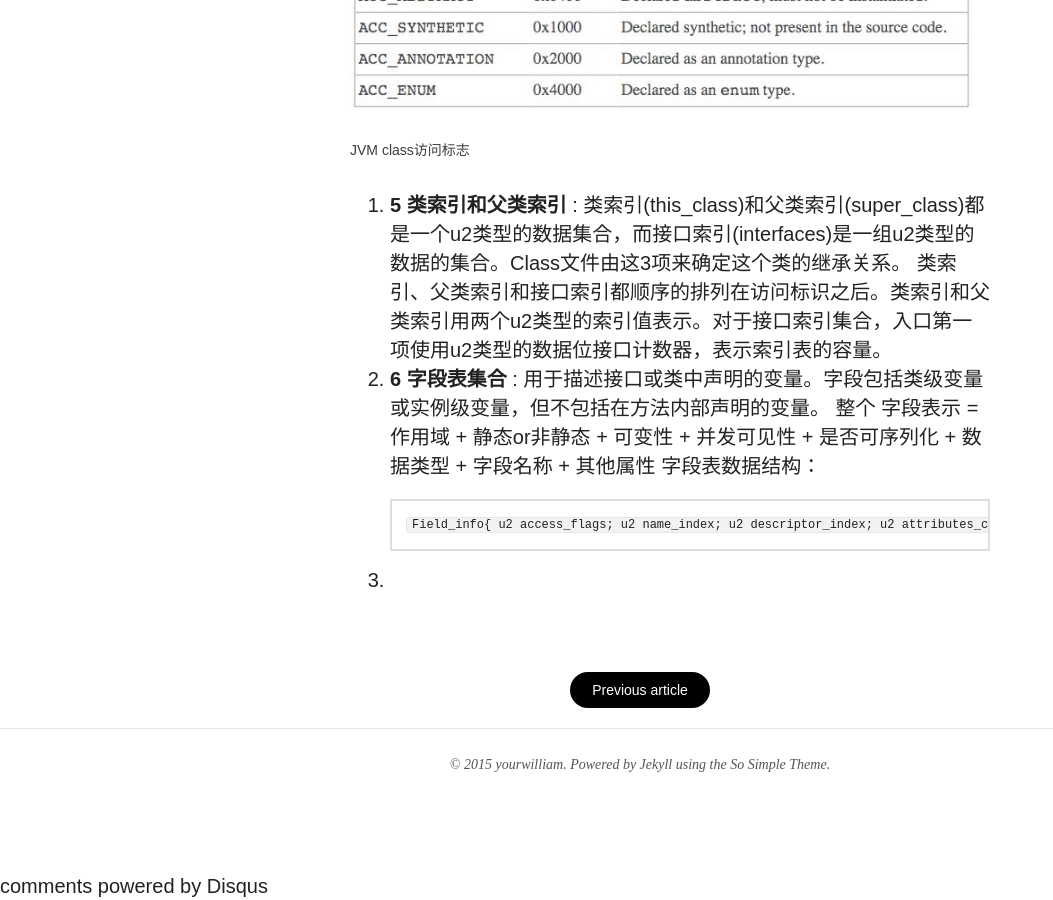
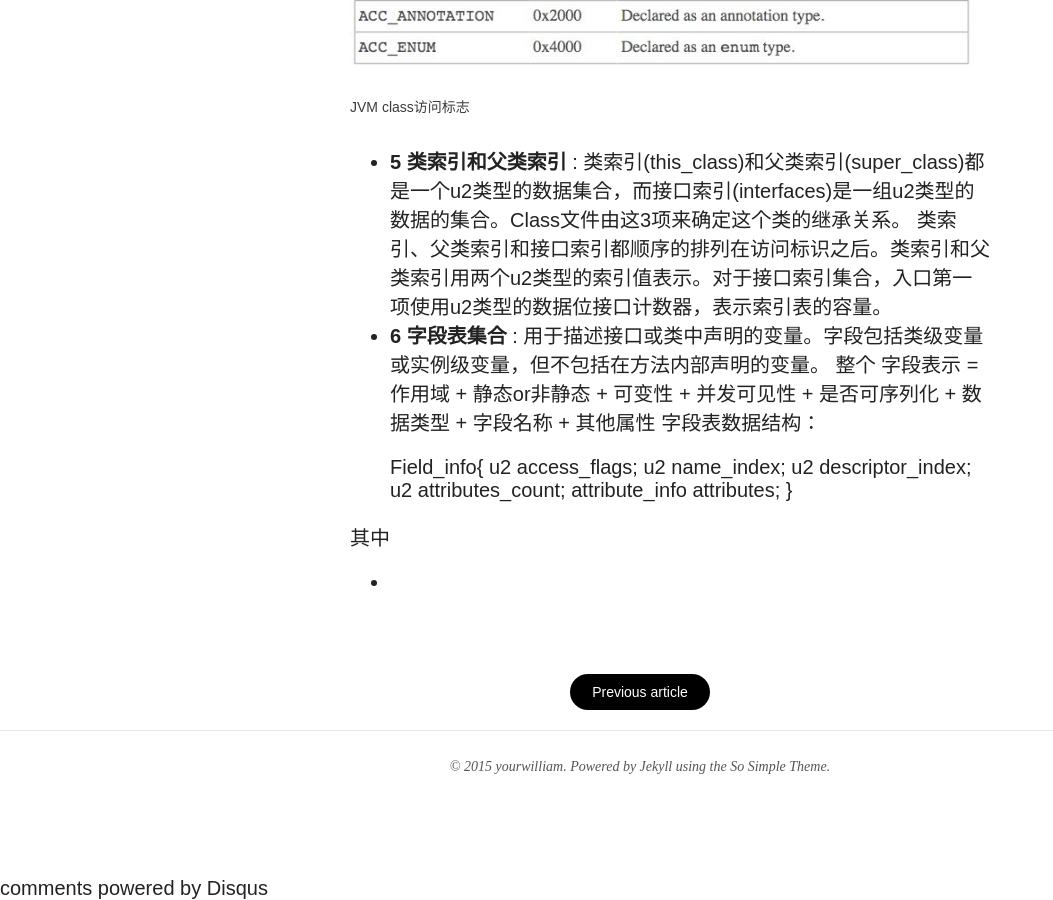
Before and after one commit to yourwilliam/william-blog, a Jekyll site: the page built from _posts/2015-01-06-jvm-analyse-class-file-structure.md, in a window 1280 px wide and 900 px high, scrolled down 3604 px. Shown: the whole window, without its empty margins (0-1053 px from the left). Built offline with Jekyll 4.4.1, drawn with Linux system fonts in a browser that asks for light colours; nearby versions of some CDN libraries; comment, search, counter and statistics services are not loaded; some of the changed lines change nothing that is shown.

Commit message:
update blog

```diff
--- a/_posts/2015-01-06-jvm-analyse-class-file-structure.md
+++ b/_posts/2015-01-06-jvm-analyse-class-file-structure.md
@@ -23,15 +23,15 @@ class文件格式：
      <a href="{{ site.url }}/images/blog2015/jvm_class_file_class_type.png"><img src="{{ site.url }}/images/blog2015/jvm_class_file_class_type.png"></a>
      <figcaption>JVM class 文件格式</figcaption>
 </figure>
-10
-1. Class文件是一组以8位字节为基础单位的二进制流，各个项目紧密严格按照顺序紧凑的排列在Class文件中，中间没有添加任何分隔符。
-2. Class文件格式只有两种数据类型：**无符号数和表**。无符号数属于基本数据类型，以u1、u2、u4、u8来代表1，2，4，8个字节的无符号数。无符号数可以用来描述数字、索引引用、数量值，或者按照UTF-8编码构成的字符串值。表是由多个无符号数或者其他表作为数据项构成的符合数据类型。所有表都习惯的以"_info"结尾。整个Class文件本质上就是一张表。
-3. **1 魔数** : **每个Class的头4个字节称为魔数**，它用于确定这个文件是否为一个能被虚拟机接受的Class文件。
-4. **Class文件的魔数： 0xCAFEBABE**
-5. **2 文件版本号** : 魔数后面的4个字节存储的是**Class文件的版本号**，第5和第6个字节是次版本号，第7和第8个字节是主版本号。
-6. **3 常量池** : 主次版本号之后的是**常量池入口**。常量池中的常量是不固定的，所以常量池的入口需要放置一项u2类型的数据，代表常量池容量计数值(constant_pool_count)
-7. 常量池中主要放置两大类常量：**字面量(Literal)和符号引用(Symbolic Reference)**，字面量代表文本字符串、被声明为final的常量值等。符号引用则属于编译原理方面的概念，主要包括：类和接口的全限定名、字段的名称和描述符、方法的名称和描述符。
-8. 常量池中得每一项常量都是一个表，共有11种结构各不相同的数据结构，这11种表开始的第一位都是一个u1类型的标志位代表当前常量属于哪一种常量类型。这11种类型均各自有各自的结构。
+
+* Class文件是一组以8位字节为基础单位的二进制流，各个项目紧密严格按照顺序紧凑的排列在Class文件中，中间没有添加任何分隔符。
+* Class文件格式只有两种数据类型：**无符号数和表**。无符号数属于基本数据类型，以u1、u2、u4、u8来代表1，2，4，8个字节的无符号数。无符号数可以用来描述数字、索引引用、数量值，或者按照UTF-8编码构成的字符串值。表是由多个无符号数或者其他表作为数据项构成的符合数据类型。所有表都习惯的以"_info"结尾。整个Class文件本质上就是一张表。
+* **1 魔数** : **每个Class的头4个字节称为魔数**，它用于确定这个文件是否为一个能被虚拟机接受的Class文件。
+* **Class文件的魔数： 0xCAFEBABE**
+* **2 文件版本号** : 魔数后面的4个字节存储的是**Class文件的版本号**，第5和第6个字节是次版本号，第7和第8个字节是主版本号。
+* **3 常量池** : 主次版本号之后的是**常量池入口**。常量池中的常量是不固定的，所以常量池的入口需要放置一项u2类型的数据，代表常量池容量计数值(constant_pool_count)
+* 常量池中主要放置两大类常量：**字面量(Literal)和符号引用(Symbolic Reference)**，字面量代表文本字符串、被声明为final的常量值等。符号引用则属于编译原理方面的概念，主要包括：类和接口的全限定名、字段的名称和描述符、方法的名称和描述符。
+* 常量池中得每一项常量都是一个表，共有11种结构各不相同的数据结构，这11种表开始的第一位都是一个u1类型的标志位代表当前常量属于哪一种常量类型。这11种类型均各自有各自的结构。
 
 <figure>
      <a href="{{ site.url }}/images/blog2015/jvm_class_file_proj_type.png"><img src="{{ site.url }}/images/blog2015/jvm_class_file_proj_type.png"></a>
@@ -41,22 +41,23 @@ class文件格式：
      <a href="{{ site.url }}/images/blog2015/jvm_class_file_proj_type_detail.png"><img src="{{ site.url }}/images/blog2015/jvm_class_file_proj_type_detail.png"></a>
      <figcaption>JVM class 项目类型格式</figcaption>
 </figure>
-9. **4 访问标识** :  常量池后的2各字节代表访问标识(access_flags)，这个标识用于识别一些类或接口的访问层次。access_flags一共有32个标志位可以使用，当前只定义了其中的8个，没有使用到的标志位一致为0
+* **4 访问标识** :  常量池后的2各字节代表访问标识(access_flags)，这个标识用于识别一些类或接口的访问层次。access_flags一共有32个标志位可以使用，当前只定义了其中的8个，没有使用到的标志位一致为0
 <figure>
      <a href="{{ site.url }}/images/blog2015/jvm_class_file_access_type.jpg"><img src="{{ site.url }}/images/blog2015/jvm_class_file_access_type.jpg"></a>
      <figcaption>JVM class访问标志</figcaption>
 </figure>
-10. **5 类索引和父类索引** : 类索引(this_class)和父类索引(super_class)都是一个u2类型的数据集合，而接口索引(interfaces)是一组u2类型的数据的集合。Class文件由这3项来确定这个类的继承关系。 类索引、父类索引和接口索引都顺序的排列在访问标识之后。类索引和父类索引用两个u2类型的索引值表示。对于接口索引集合，入口第一项使用u2类型的数据位接口计数器，表示索引表的容量。
-11. **6 字段表集合** : 用于描述接口或类中声明的变量。字段包括类级变量或实例级变量，但不包括在方法内部声明的变量。
+* **5 类索引和父类索引** : 类索引(this_class)和父类索引(super_class)都是一个u2类型的数据集合，而接口索引(interfaces)是一组u2类型的数据的集合。Class文件由这3项来确定这个类的继承关系。 类索引、父类索引和接口索引都顺序的排列在访问标识之后。类索引和父类索引用两个u2类型的索引值表示。对于接口索引集合，入口第一项使用u2类型的数据位接口计数器，表示索引表的容量。
+* **6 字段表集合** : 用于描述接口或类中声明的变量。字段包括类级变量或实例级变量，但不包括在方法内部声明的变量。
 整个 字段表示 = 作用域 + 静态or非静态 + 可变性 + 并发可见性 + 是否可序列化 + 数据类型 + 字段名称 + 其他属性
 字段表数据结构：
 
-		Field_info{
-			u2 access_flags;
-			u2 name_index;
-			u2 descriptor_index;
-			u2 attributes_count;
-			attribute_info attributes;
-		}
+	Field_info{
+		u2 access_flags;
+		u2 name_index;
+		u2 descriptor_index;
+		u2 attributes_count;
+		attribute_info attributes;
+	}
+
 其中
-12.
+*
```
